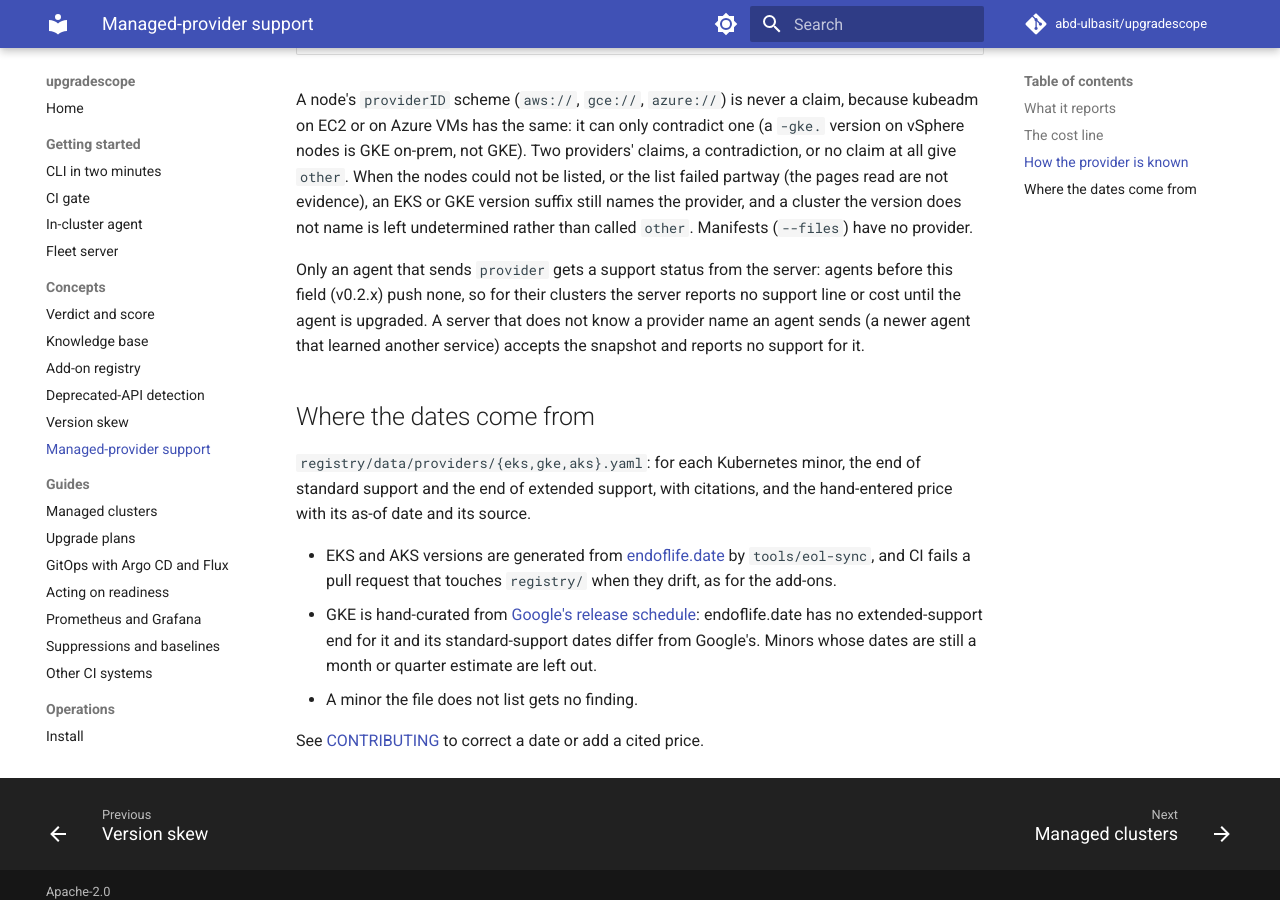
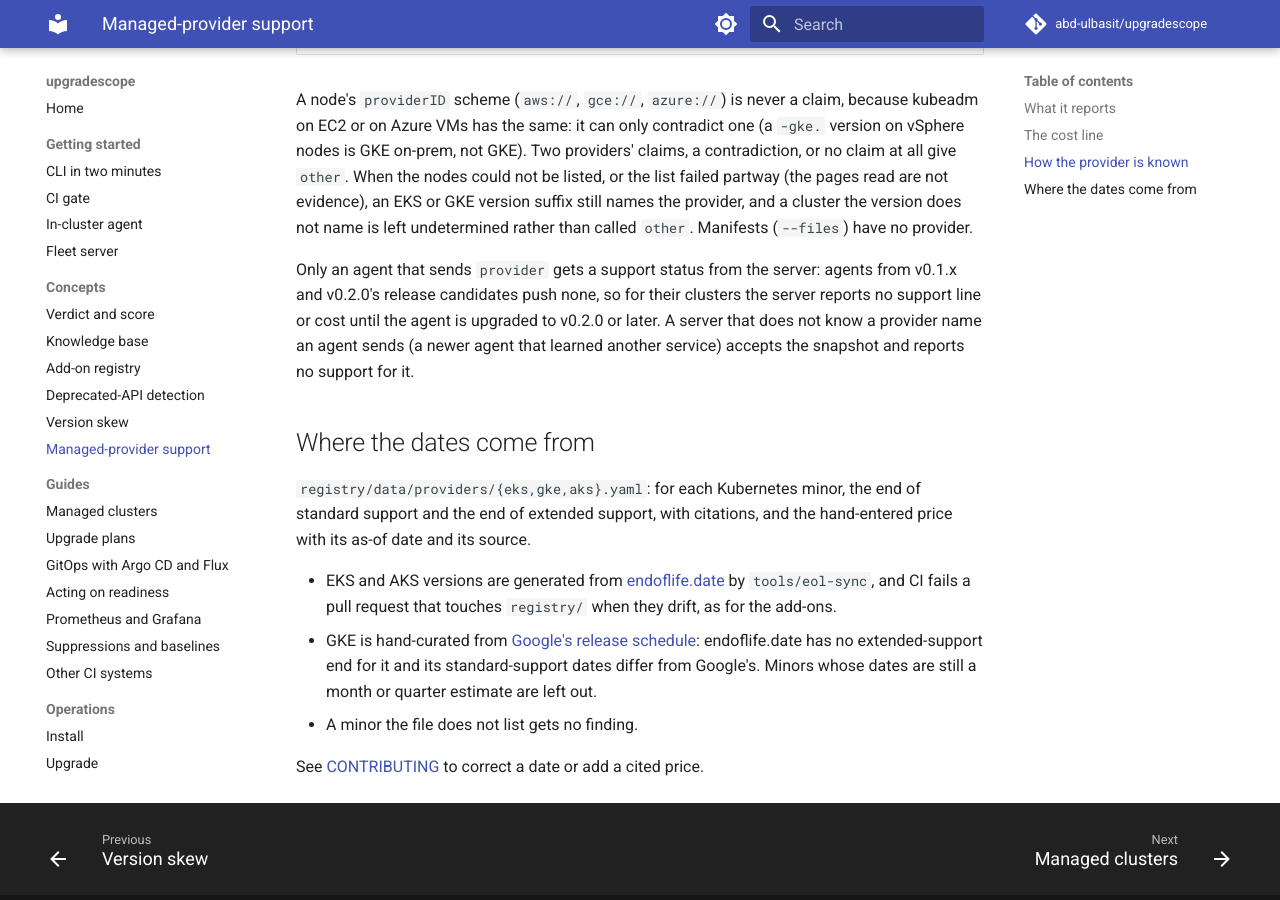
Before and after one commit to abd-ulbasit/upgradescope, an MkDocs documentation site: the page built from docs/concepts/support-lifecycle.md, in a window 1280 px wide and 900 px high, scrolled down 3404 px. Built offline with MkDocs 1.6.1 and Material for MkDocs 9.7.7, drawn with Linux system fonts in a browser that asks for light colours; comment, search, counter and statistics services are not loaded.

Commit message:
docs(support): v0.1.x and v0.2.0's release candidates push no provider, v0.2.0 does
Refs #77

Co-Authored-By: Claude Fable 5 <noreply@anthropic.com>

```diff
--- a/docs/concepts/support-lifecycle.md
+++ b/docs/concepts/support-lifecycle.md
@@ -148,11 +148,11 @@ and a cluster the version does not name is left undetermined rather than
 called `other`. Manifests (`--files`) have no provider.
 
 Only an agent that sends `provider` gets a support status from the server:
-agents before this field (v0.2.x) push none, so for their clusters the
-server reports no support line or cost until the agent is upgraded. A
-server that does not know a provider name an agent sends (a newer agent
-that learned another service) accepts the snapshot and reports no support
-for it.
+agents from v0.1.x and v0.2.0's release candidates push none, so for their
+clusters the server reports no support line or cost until the agent is
+upgraded to v0.2.0 or later. A server that does not know a provider name
+an agent sends (a newer agent that learned another service) accepts the
+snapshot and reports no support for it.
 
 ## Where the dates come from
 
```
